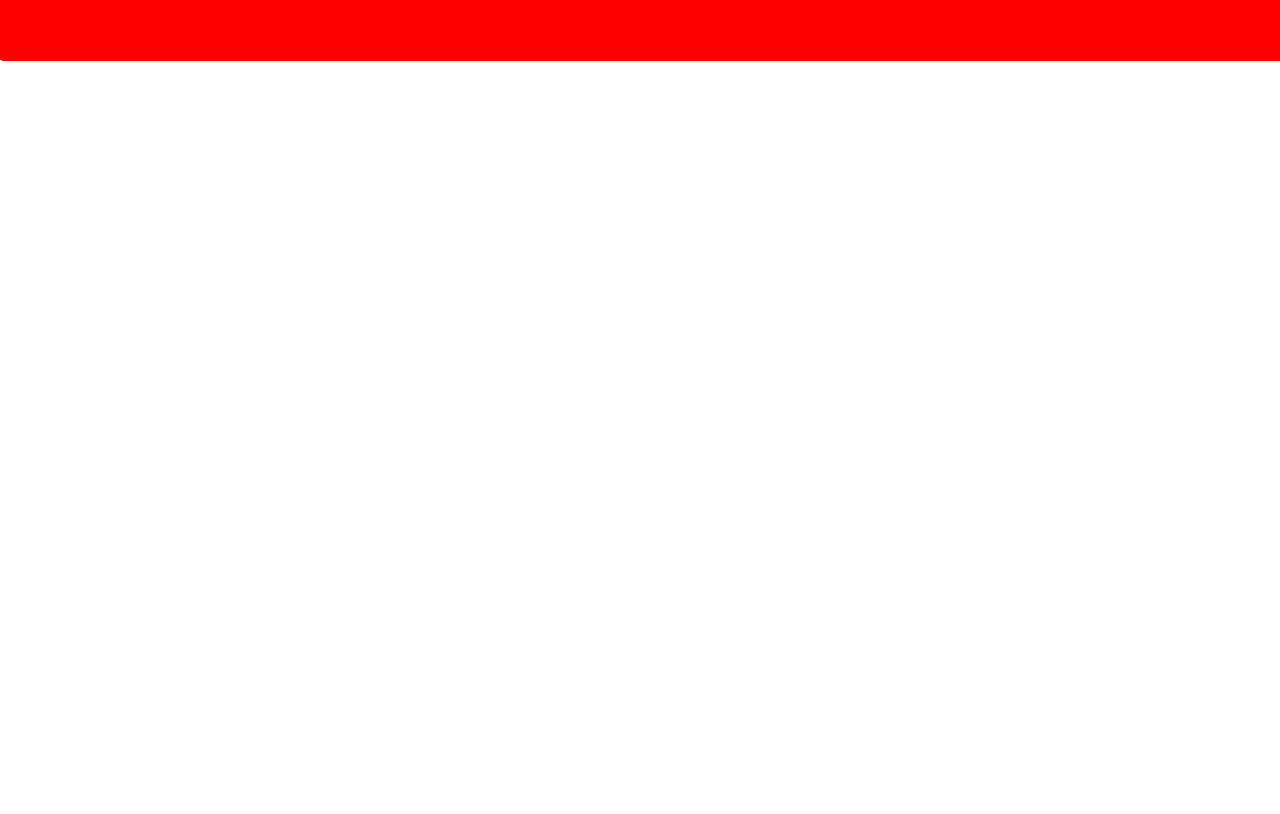
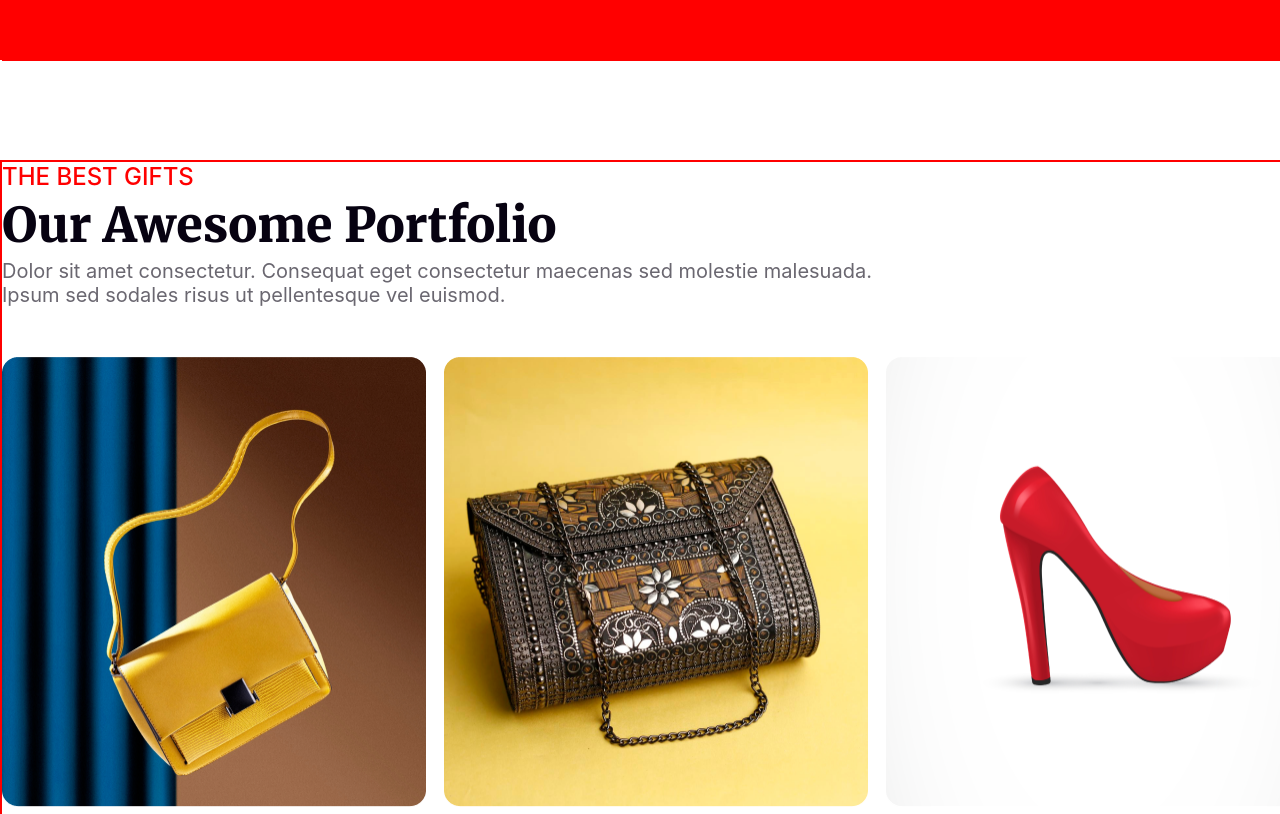
Before and after one commit to MUKTADIR-ALAM/new-year-task, a plain HTML site: page index.html in a window 1280 px wide. Shown: the part 3252-4066 px from the top of the page. Before the commit the page ends 3412 px from the top, so only its background shows below. Drawn offline with Linux system fonts and the light colour scheme.

Commit message:
added portfolio section

```diff
--- a/index.html
+++ b/index.html
@@ -64,6 +64,40 @@
         </div>
       </section>
       <!-- holyday section ends here -->
+
+
+      <!-- potfolio section starts here -->
+
+      <section class="portfolio-container">
+        <div class="portfolio-text-content">
+          <h5>THE BEST GIFTS</h5>
+          <h2>Our Awesome Portfolio</h2>
+          <p>Dolor sit amet consectetur. Consequat eget consectetur maecenas sed molestie malesuada. <br>
+             Ipsum sed sodales risus ut pellentesque vel euismod. </p>
+        </div>
+        <div class="portfolio-items">
+          <div class="item">
+            <img src="./images/Rectangle 3.png" alt="">
+          </div>
+          <div class="item">
+            <img src="./images/Rectangle 4.png" alt="">
+          </div>
+          <div class="item">
+            <img src="./images/Rectangle 5.png" alt="">
+          </div>
+          <div class="item">
+            <img src="./images/Rectangle 6.png" alt="">
+          </div>
+          <div class="item">
+            <img src="./images/Rectangle 7.png" alt="">
+          </div>
+          <div class="item">
+            <img src="./images/Rectangle 8.png" alt="">
+          </div>
+        </div>
+      </section>
+      <!-- potfolio section ends here -->
+
     </main>
     <footer></footer>
   </body>
--- a/style.css
+++ b/style.css
@@ -215,7 +215,7 @@ h1 {
   top: 77%;
 }
 
-.giftbox{
+.giftbox {
   width: 674.82px;
   height: 577.96px;
   position: relative;
@@ -224,7 +224,7 @@ h1 {
   justify-content: space-between;
 }
 
-.girl-container{
+.girl-container {
   width: 429px;
   height: 433px;
   position: relative;
@@ -232,10 +232,55 @@ h1 {
   top: 11%;
 }
 
-.discount{
+.discount {
   position: absolute;
   bottom: 30%;
   left: 55%;
   z-index: 1;
 }
 /* holyday section styles ends here */
+
+/* protfolio styles starts here */
+.portfolio-container {
+  width: 1320px;
+  height: 1163px;
+  border: 2px solid red;
+  margin: 0 auto;
+}
+
+.portfolio-text-content h5 {
+  color: rgb(255, 0, 0);
+  font-family: Inter;
+  font-size: 24px;
+  font-weight: 500;
+  margin-bottom: 4px;
+}
+.portfolio-text-content h2 {
+  color: rgb(7, 2, 17);
+  font-family: Merriweather;
+  font-size: 48px;
+  font-weight: 900;
+  margin-bottom: 4px;
+}
+.portfolio-text-content p {
+  color: rgba(7, 2, 17, 0.6);
+  font-family: Inter;
+  font-size: 20px;
+  font-weight: 400;
+  margin-bottom: 50px;
+}
+
+.portfolio-items{
+  display: grid;
+  grid-template-columns: repeat(3,1fr);
+  gap: 10px;
+}
+.item {
+  width: 424px;
+  height: 450px;
+}
+.item img{
+  width: 100%;
+  height: 100%;
+}
+/* protfolio styles ends here */
```
